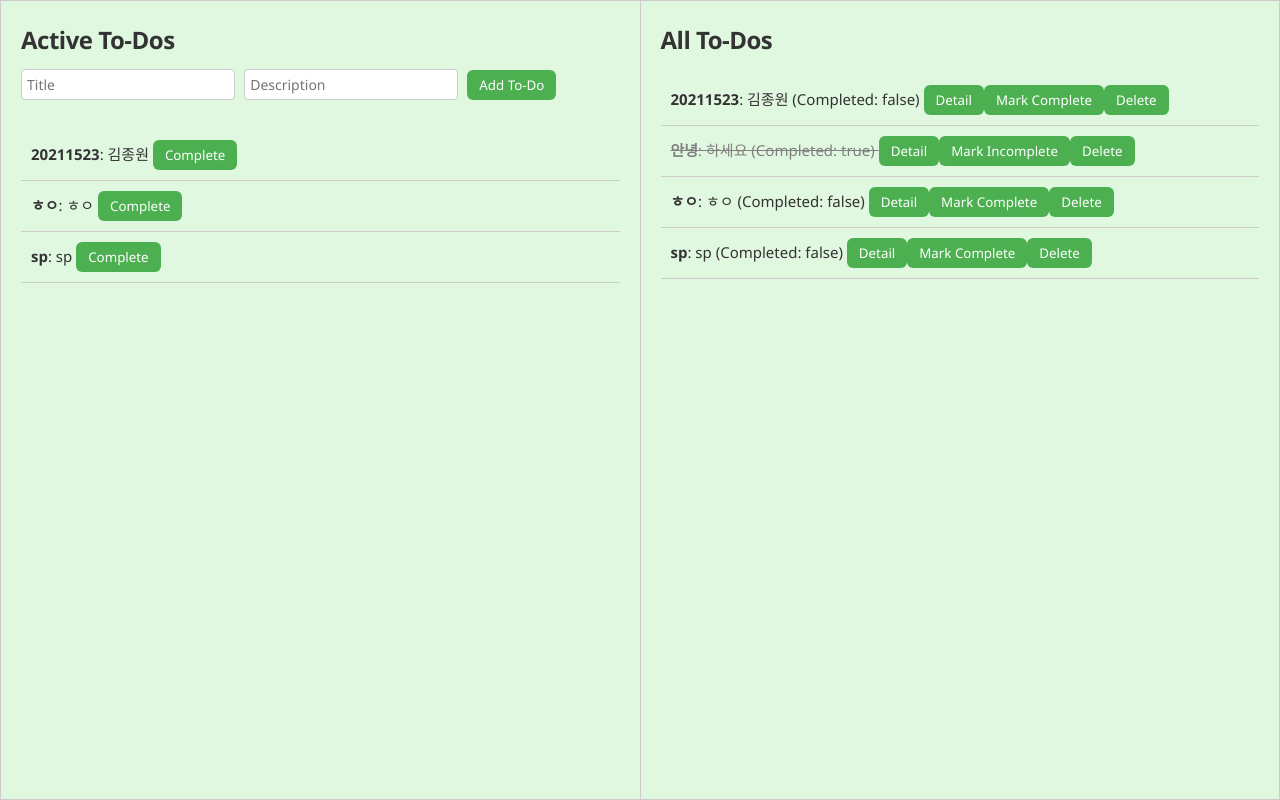
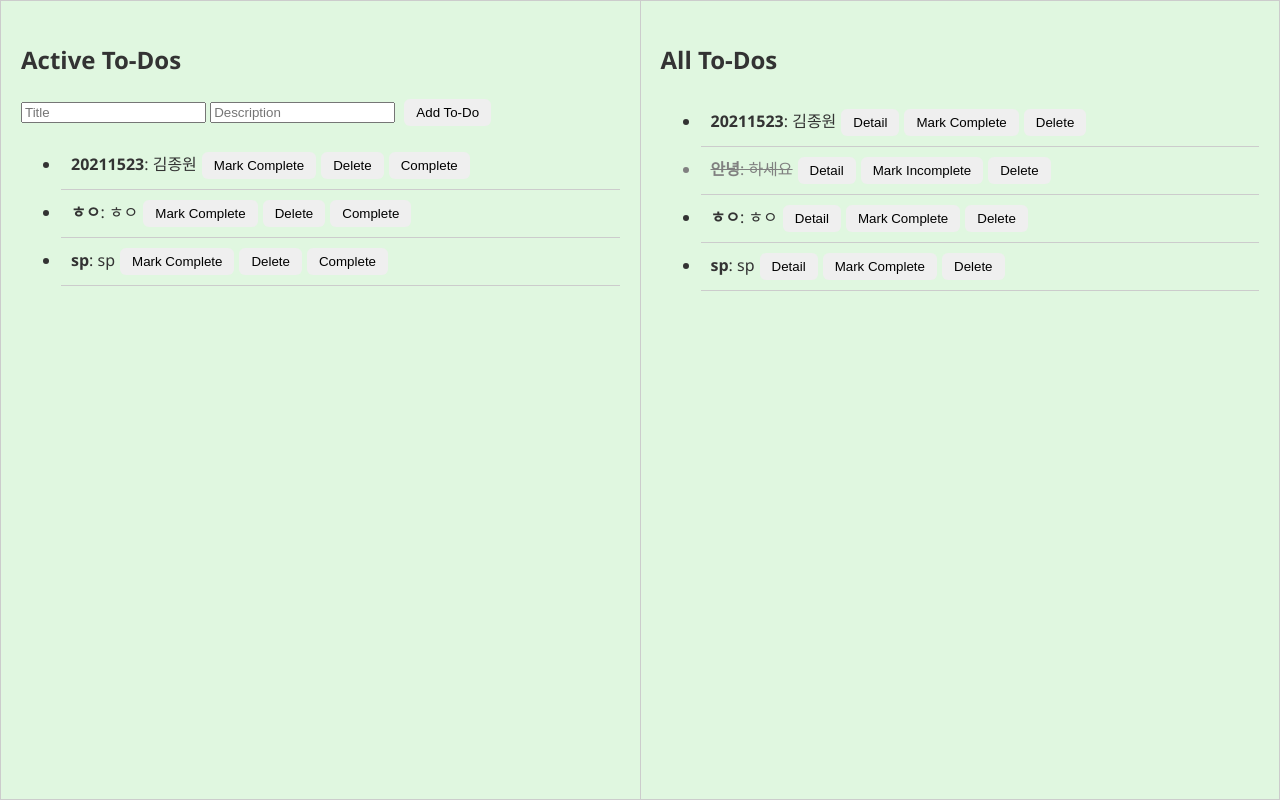
Before and after one commit to limegom/FastApi-Todos_by_jong1, a FastAPI app: page / in a window 1280 px wide. Run offline with FastAPI, Linux system fonts and the light colour scheme.

Commit message:
9주차 수정

```diff
--- a/fastapi-app/main.py
+++ b/fastapi-app/main.py
@@ -1,94 +1,107 @@
-from fastapi import FastAPI, HTTPException, Body
+# main.py
+from fastapi import FastAPI, HTTPException
 from fastapi.responses import HTMLResponse
-from pydantic import BaseModel
+from pydantic import BaseModel, Field
+from typing import List
 import json
-import os
+import logging
+from pathlib import Path
+from threading import Lock
+
+# 로거 설정
+logging.basicConfig(level=logging.INFO)
+logger = logging.getLogger(__name__)
 
 app = FastAPI()
 
-# To-Do 항목 모델
+# 모델 정의
 class TodoItem(BaseModel):
-    id: int
-    title: str
-    description: str
+    id: int = Field(..., ge=1)
+    title: str = Field(..., min_length=1, max_length=100)
+    description: str = Field("", max_length=500)
+    completed: bool = Field(False)
+
+class PatchTodo(BaseModel):
     completed: bool
 
-# JSON 파일 경로
-TODO_FILE = "todo.json"
+# 파일 경로 및 동기화 잠금
+TODO_FILE = Path("todo.json")
+FILE_LOCK = Lock()
 
-# JSON 파일에서 To-Do 항목 로드
-def load_todos():
-    if os.path.exists(TODO_FILE):
-        with open(TODO_FILE, "r") as file:
-            return json.load(file)
+def load_todos() -> List[dict]:
+    if TODO_FILE.exists():
+        try:
+            data = TODO_FILE.read_text(encoding="utf-8")
+            return json.loads(data)
+        except json.JSONDecodeError as e:
+            logger.error("JSON 디코딩 실패: %s", e)
+            raise HTTPException(status_code=500, detail="To-Do 파일 읽기 실패")
     return []
 
-# JSON 파일에 To-Do 항목 저장
-def save_todos(todos):
-    with open(TODO_FILE, "w") as file:
-        json.dump(todos, file, indent=4)
+def save_todos(todos: List[dict]) -> None:
+    try:
+        with FILE_LOCK:
+            TODO_FILE.write_text(json.dumps(todos, indent=4), encoding="utf-8")
+    except OSError as e:
+        logger.error("파일 쓰기 실패: %s", e)
+        raise HTTPException(status_code=500, detail="To-Do 파일 저장 실패")
 
-# To-Do 목록 조회
-@app.get("/todos", response_model=list[TodoItem])
+@app.get("/todos", response_model=List[TodoItem])
 def get_todos():
     return load_todos()
 
-# 신규 To-Do 항목 추가
 @app.post("/todos", response_model=TodoItem)
-def create_todo(todo: TodoItem):
+def create_todo(item: TodoItem):
     todos = load_todos()
-    todos.append(todo.dict())
+    if any(t["id"] == item.id for t in todos):
+        raise HTTPException(status_code=400, detail="이미 존재하는 ID입니다")
+    todos.append(item.dict())
     save_todos(todos)
-    return todo
+    return item
 
-# To-Do 항목 수정
+@app.get("/todos/{todo_id}", response_model=TodoItem)
+def get_todo_by_id(todo_id: int):
+    for t in load_todos():
+        if t["id"] == todo_id:
+            return t
+    raise HTTPException(status_code=404, detail="To-Do 아이템을 찾을 수 없습니다")
+
 @app.put("/todos/{todo_id}", response_model=TodoItem)
-def update_todo(todo_id: int, updated_todo: TodoItem):
+def update_todo(todo_id: int, updated: TodoItem):
     todos = load_todos()
-    for todo in todos:
-        if todo["id"] == todo_id:
-            todo.update(updated_todo.dict())
+    for idx, t in enumerate(todos):
+        if t["id"] == todo_id:
+            todos[idx] = updated.dict()
             save_todos(todos)
-            return updated_todo
-    raise HTTPException(status_code=404, detail="To-Do item not found")
+            return updated
+    raise HTTPException(status_code=404, detail="To-Do 아이템을 찾을 수 없습니다")
 
-# To-Do 항목 삭제
+@app.patch("/todos/{todo_id}", response_model=TodoItem)
+def patch_todo(todo_id: int, patch: PatchTodo):
+    todos = load_todos()
+    for idx, t in enumerate(todos):
+        if t["id"] == todo_id:
+            t["completed"] = patch.completed
+            todos[idx] = t
+            save_todos(todos)
+            return t
+    raise HTTPException(status_code=404, detail="To-Do 아이템을 찾을 수 없습니다")
+
 @app.delete("/todos/{todo_id}", response_model=dict)
 def delete_todo(todo_id: int):
     todos = load_todos()
-    todos = [todo for todo in todos if todo["id"] != todo_id]
-    save_todos(todos)
-    return {"message": "To-Do item deleted"}
+    filtered = [t for t in todos if t["id"] != todo_id]
+    if len(filtered) == len(todos):
+        raise HTTPException(status_code=404, detail="To-Do 아이템을 찾을 수 없습니다")
+    save_todos(filtered)
+    return {"message": "To-Do 아이템이 삭제되었습니다"}
 
-# HTML 파일 서빙
-# main.py (일부 수정)
 @app.get("/", response_class=HTMLResponse)
 def read_root():
-    with open("templates/index.html", "r", encoding="utf-8") as file:
-        content = file.read()
-    return HTMLResponse(content=content)
-
-
-
-# 개별 항목 id로 찾기
-@app.get("/todos/{todo_id}", response_model=TodoItem)
-def get_todo_by_id(todo_id: int):
-    todos = load_todos()
-    for todo in todos:
-        if todo["id"] == todo_id:
-            return todo
-    raise HTTPException(status_code=404, detail="To-Do item not found")
-
-# 완료 처리하기
-class PatchTodo(BaseModel):
-    completed: bool
-
-@app.patch("/todos/{todo_id}", response_model=TodoItem)
-def patch_todo(todo_id: int, patch_data: PatchTodo):
-    todos = load_todos()
-    for todo in todos:
-        if todo["id"] == todo_id:
-            todo["completed"] = patch_data.completed
-            save_todos(todos)
-            return todo
-    raise HTTPException(status_code=404, detail="To-Do item not found")
+    template = Path("templates") / "index.html"
+    try:
+        content = template.read_text(encoding="utf-8")
+    except OSError as e:
+        logger.error("템플릿 로드 실패: %s", e)
+        raise HTTPException(status_code=500, detail="템플릿 로드 실패")
+    return HTMLResponse(content)
--- a/fastapi-app/templates/index.html
+++ b/fastapi-app/templates/index.html
@@ -1,251 +1,157 @@
+<!-- templates/index.html -->
 <!DOCTYPE html>
 <html lang="en">
 <head>
     <meta charset="UTF-8">
+    <meta http-equiv="X-UA-Compatible" content="IE=edge">
     <meta name="viewport" content="width=device-width, initial-scale=1.0">
     <title>To-Do List - Split View</title>
     <style>
         :root {
             --bg-color: #E0F7E0;
             --text-color: #333;
-            --panel-bg: #E0F7E0;
             --border-color: #ccc;
         }
-
         body {
-            margin: 0;
-            padding: 0;
+            margin: 0; padding: 0;
             background-color: var(--bg-color);
-            font-family: "Segoe UI", "Helvetica Neue", "Apple SD Gothic Neo", sans-serif; /* ✅ 변경됨 */
-            font-size: 16px; /* ✅ 변경됨 */
-            line-height: 1.6; /* ✅ 변경됨 */
-            color: var(--text-color);
+            font-family: "Segoe UI","Helvetica Neue","Apple SD Gothic Neo",sans-serif;
+            font-size: 16px; line-height: 1.6; color: var(--text-color);
         }
-
-        .container {
-            display: flex;
-            height: 100vh;
+        .container { display: flex; height: 100vh; }
+        .panel { flex:1; padding:20px; overflow-y:auto; border:1px solid var(--border-color); }
+        .panel.left { border-right:0; }
+        button {
+            margin-left:5px;
+            padding:6px 12px;
+            border:none; border-radius:6px;
+            cursor:pointer; font-weight:500;
         }
-
-        .panel {
-            flex: 1;
-            padding: 20px;
-            overflow-y: auto;
-            border: 1px solid var(--border-color);
-        }
-
-            .panel.left {
-                border-right: 0;
-                background-color: var(--panel-bg);
-            }
-
-            .panel.right {
-                background-color: var(--panel-bg);
-            }
-
-        h1, h2 {
-            margin: 0 0 10px;
-            font-weight: 600; /* ✅ 변경됨 */
-            letter-spacing: -0.5px; /* ✅ 변경됨 */
-        }
-
-        form {
-            margin-bottom: 20px;
-        }
-
-        input[type="text"] {
-            padding: 5px;
-            margin-right: 5px;
-            margin-bottom: 10px;
-            font-family: inherit; /* ✅ 변경됨 */
-            font-size: 14px; /* ✅ 변경됨 */
-            border: 1px solid #ccc; /* ✅ 변경됨 */
-            border-radius: 4px; /* ✅ 변경됨 */
-        }
-
-        button {
-            padding: 6px 12px;
-            background-color: #4CAF50;
-            color: white;
-            border: none;
-            border-radius: 6px;
-            cursor: pointer;
-            font-weight: 500;
-            font-family: inherit;
-            transition: background-color 0.2s ease-in-out;
-        }
-
-            button:hover {
-                background-color: #45a049;
-            }
-
-        ul {
-            list-style: none;
-            padding: 0;
-        }
-
-        li {
-            padding: 10px;
-            border-bottom: 1px solid var(--border-color);
-            font-size: 15px;
-        }
-
-            li.completed {
-                text-decoration: line-through;
-                color: gray;
-            }
+        li { padding:10px; border-bottom:1px solid var(--border-color); }
+        li.completed { text-decoration: line-through; color: gray; }
     </style>
 </head>
 <body>
     <div class="container">
-        <!-- 좌측 패널: 신규 등록 및 미완료 ToDo -->
         <div class="panel left">
             <h2>Active To-Dos</h2>
             <form id="active-todo-form">
-                <input type="text" id="active-title" placeholder="Title" required>
-                <input type="text" id="active-description" placeholder="Description" required>
+                <input type="text" name="active-title" placeholder="Title" required>
+                <input type="text" name="active-description" placeholder="Description" required>
                 <button type="submit">Add To-Do</button>
             </form>
             <ul id="active-todo-list"></ul>
         </div>
-        <!-- 우측 패널: 전체 ToDo 목록 (완료 포함) -->
         <div class="panel right">
             <h2>All To-Dos</h2>
             <ul id="all-todo-list"></ul>
         </div>
     </div>
+    <script>
+        'use strict';
+        const apiUrl = '/todos';
 
-    <script>
-        // 백엔드에서 ToDo 항목 조회
+        document.addEventListener('DOMContentLoaded', renderTodos);
+
         async function fetchTodos() {
             try {
-                const res = await fetch('/todos');
+                const res = await fetch(apiUrl);
+                if (!res.ok) throw new Error(`Status ${res.status}`);
                 return await res.json();
-            } catch (error) {
-                console.error('Fetch Error:', error);
+            } catch (e) {
+                console.error('Fetch Error:', e);
                 return [];
             }
         }
 
-        // 좌측: 활성(ToDo 미완료) 항목과 우측: 전체 항목 렌더링
+        function createButton(label, onClick) {
+            const btn = document.createElement('button');
+            btn.type = 'button';
+            btn.textContent = label;
+            btn.addEventListener('click', onClick);
+            return btn;
+        }
+
+        function sanitize(text) {
+            const div = document.createElement('div');
+            div.textContent = text;
+            return div.innerHTML;
+        }
+
+        async function toggleCompletion(todo) {
+            try {
+                const res = await fetch(`${apiUrl}/${todo.id}`, {
+                    method: 'PATCH',
+                    headers: {'Content-Type':'application/json'},
+                    body: JSON.stringify({completed: !todo.completed})
+                });
+                if (res.ok) await renderTodos();
+            } catch (e) { console.error('Toggle Error:', e); }
+        }
+
+        async function deleteTodo(id) {
+            try {
+                const res = await fetch(`${apiUrl}/${id}`, {method:'DELETE'});
+                if (res.ok) await renderTodos();
+            } catch (e) { console.error('Delete Error:', e); }
+        }
+
+        async function showDetail(id) {
+            try {
+                const res = await fetch(`${apiUrl}/${id}`);
+                if (!res.ok) throw new Error();
+                const todo = await res.json();
+                alert(`Title: ${todo.title}\nDescription: ${todo.description}\nCompleted: ${todo.completed}`);
+            } catch {
+                alert('To-Do item not found');
+            }
+        }
+
+        function createTodoElement(todo, showDetailBtn = true) {
+            const li = document.createElement('li');
+            if (todo.completed) li.classList.add('completed');
+            li.innerHTML = `<strong>${sanitize(todo.title)}</strong>: ${sanitize(todo.description)}`;
+            if (showDetailBtn) li.appendChild(createButton('Detail', () => showDetail(todo.id)));
+            li.appendChild(createButton(todo.completed ? 'Mark Incomplete' : 'Mark Complete', () => toggleCompletion(todo)));
+            li.appendChild(createButton('Delete', () => deleteTodo(todo.id)));
+            return li;
+        }
+
         async function renderTodos() {
             const todos = await fetchTodos();
             const activeList = document.getElementById('active-todo-list');
             const allList = document.getElementById('all-todo-list');
-
             activeList.innerHTML = '';
             allList.innerHTML = '';
-
             todos.forEach(todo => {
-                // 우측 전체 목록 항목
-                const liAll = document.createElement('li');
-                liAll.className = todo.completed ? 'completed' : '';
-                liAll.innerHTML = `<strong>${todo.title}</strong>: ${todo.description} (Completed: ${todo.completed}) `;
-
-                // 상세보기 버튼
-                const detailBtn = document.createElement('button');
-                detailBtn.textContent = 'Detail';
-                detailBtn.addEventListener('click', async () => {
-                    try {
-                        const res = await fetch(`/todos/${todo.id}`);
-                        if (res.ok) {
-                            const detailTodo = await res.json();
-                            alert(`Title: ${detailTodo.title}\nDescription: ${detailTodo.description}\nCompleted: ${detailTodo.completed}`);
-                        } else {
-                            alert('Todo not found');
-                        }
-                    } catch (err) {
-                        console.error(err);
-                    }
-                });
-                liAll.appendChild(detailBtn);
-
-                // 완료 토글 버튼
-                const toggleBtn = document.createElement('button');
-                toggleBtn.textContent = todo.completed ? 'Mark Incomplete' : 'Mark Complete';
-                toggleBtn.addEventListener('click', async () => {
-                    try {
-                        const res = await fetch(`/todos/${todo.id}`, {
-                            method: 'PATCH',
-                            headers: { 'Content-Type': 'application/json' },
-                            body: JSON.stringify({ completed: !todo.completed })
-                        });
-                        if (res.ok) renderTodos();
-                    } catch (err) {
-                        console.error(err);
-                    }
-                });
-                liAll.appendChild(toggleBtn);
-
-                // 삭제 버튼
-                const deleteBtn = document.createElement('button');
-                deleteBtn.textContent = 'Delete';
-                deleteBtn.addEventListener('click', async () => {
-                    try {
-                        const res = await fetch(`/todos/${todo.id}`, { method: 'DELETE' });
-                        if (res.ok) renderTodos();
-                    } catch (err) {
-                        console.error(err);
-                    }
-                });
-                liAll.appendChild(deleteBtn);
-                allList.appendChild(liAll);
-
-                // 좌측 활성 목록: 미완료 항목만 표시
+                allList.appendChild(createTodoElement(todo));
                 if (!todo.completed) {
-                    const liActive = document.createElement('li');
-                    liActive.innerHTML = `<strong>${todo.title}</strong>: ${todo.description} `;
-                    const completeBtn = document.createElement('button');
-                    completeBtn.textContent = 'Complete';
-                    completeBtn.addEventListener('click', async () => {
-                        try {
-                            const res = await fetch(`/todos/${todo.id}`, {
-                                method: 'PATCH',
-                                headers: { 'Content-Type': 'application/json' },
-                                body: JSON.stringify({ completed: true })
-                            });
-                            if (res.ok) renderTodos();
-                        } catch (err) {
-                            console.error(err);
-                        }
-                    });
-                    liActive.appendChild(completeBtn);
-                    activeList.appendChild(liActive);
+                    const li = createTodoElement(todo, false);
+                    li.appendChild(createButton('Complete', () => toggleCompletion(todo)));
+                    activeList.appendChild(li);
                 }
             });
         }
 
-        // 신규 ToDo 등록 처리 (좌측 폼)
-        document.getElementById('active-todo-form').addEventListener('submit', async (event) => {
-            event.preventDefault();
-            const titleInput = document.getElementById('active-title');
-            const descriptionInput = document.getElementById('active-description');
-
-            const newTodo = {
-                id: Date.now(),
-                title: titleInput.value,
-                description: descriptionInput.value,
-                completed: false
-            };
-
+        document.getElementById('active-todo-form')
+            .addEventListener('submit', async e => {
+                e.preventDefault();
+                const title = e.target['active-title'].value.trim();
+                const desc = e.target['active-description'].value.trim();
+                if (!title || !desc) return;
+                const newTodo = {id: Date.now(), title, description: desc, completed:false};
                 try {
-                const res = await fetch('/todos', {
-                    method: 'POST',
-                    headers: { 'Content-Type': 'application/json' },
+                    const res = await fetch(apiUrl, {
+                        method:'POST',
+                        headers:{'Content-Type':'application/json'},
                         body: JSON.stringify(newTodo)
                     });
                     if (res.ok) {
-                    titleInput.value = '';
-                    descriptionInput.value = '';
-                    renderTodos();
+                        e.target.reset();
+                        await renderTodos();
                     }
-            } catch (error) {
-                console.error(error);
-            }
+                } catch (e) { console.error('Create Error:', e); }
             });
-
-        // 초기 렌더링
-        window.onload = renderTodos;
     </script>
 </body>
 </html>
```
Lines whose indentation alone changed are shown as unchanged.
